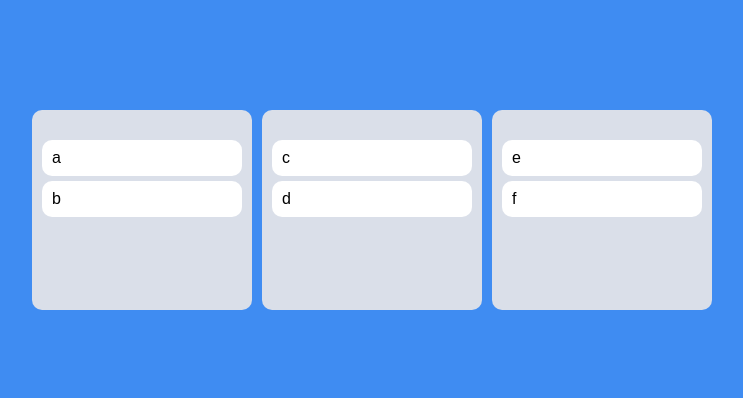
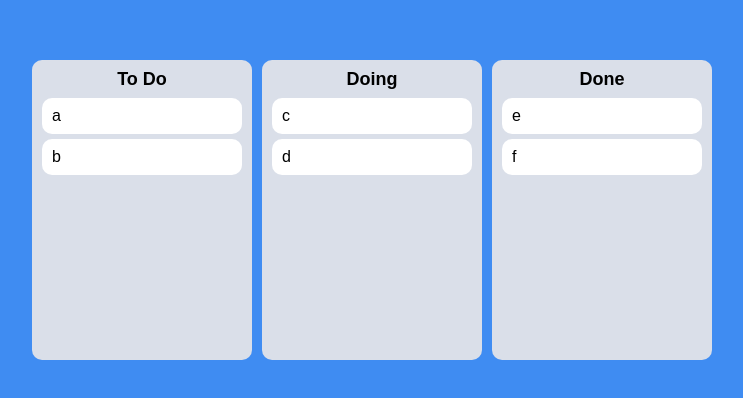
Before and after one commit to YuchanJung/dnd, a React (Create React App) app: page / in a window 1280 px wide. Shown: the part 190-588 px from the top of the page, without its empty margins (268-1011 px from the left). Built offline with nearby package versions, Linux system fonts and the light colour scheme.

Commit message:
same board movement

```diff
--- a/src/App.tsx
+++ b/src/App.tsx
@@ -23,16 +23,19 @@
 
 function App() {
   const [toDos, setToDos] = useRecoilState(toDosState);
-  const onDragEnd = ({ draggableId, destination, source }: DropResult) => {
-    if (!destination) return;
-    /*
-    setToDos((oldToDos) => {
-      const ToDosCopy = [...oldToDos];
-      ToDosCopy.splice(source.index, 1);
-      ToDosCopy.splice(destination.index, 0, draggableId);
-      return ToDosCopy;
-    });
-    */
+  const onDragEnd = (info: DropResult) => {
+    console.log(info);
+    const { destination, draggableId, source } = info;
+    if (destination?.droppableId === source.droppableId) {
+      // same board movement
+      setToDos((prevBoards) => {
+        const boardCopy = [...prevBoards[source.droppableId]]; // same with destination.droppableId
+        boardCopy.splice(source.index, 1);
+        boardCopy.splice(destination.index, 0, draggableId);
+        const newBoards = { ...prevBoards, [source.droppableId]: boardCopy };
+        return newBoards;
+      });
+    }
   };
   return (
     <DragDropContext onDragEnd={onDragEnd}>
--- a/src/Components/Board.tsx
+++ b/src/Components/Board.tsx
@@ -4,10 +4,17 @@
 
 const Wrapper = styled.div`
   padding: 20px 10px;
-  padding-top: 30px;
+  padding-top: 10px;
   background-color: ${(props) => props.theme.boardColor};
   border-radius: 10px;
-  min-height: 200px;
+  min-height: 300px;
+`;
+
+const Title = styled.h2`
+  text-align: center;
+  font-weight: 600;
+  font-size: 18px;
+  margin-bottom: 10px;
 `;
 
 interface IBoardProps {
@@ -17,16 +24,19 @@
 
 function Board({ toDos, boardId }: IBoardProps) {
   return (
+    <Wrapper>
+      <Title>{boardId}</Title>
       <Droppable droppableId={boardId}>
         {(provided) => (
-        <Wrapper ref={provided.innerRef} {...provided.droppableProps}>
+          <div ref={provided.innerRef} {...provided.droppableProps}>
             {toDos.map((toDo, index) => (
               <DraggableCard key={toDo} toDo={toDo} index={index} />
             ))}
             {provided.placeholder}
-        </Wrapper>
+          </div>
         )}
       </Droppable>
+    </Wrapper>
   );
 }
 
--- a/src/atom.tsx
+++ b/src/atom.tsx
@@ -6,5 +6,5 @@
 
 export const toDosState = atom<IToDoState>({
   key: "toDos",
-  default: { to_do: ["a", "b"], doing: ["c", "d"], done: ["e", "f"] },
+  default: { "To Do": ["a", "b"], Doing: ["c", "d"], Done: ["e", "f"] },
 });
```
Lines whose indentation alone changed are shown as unchanged.
